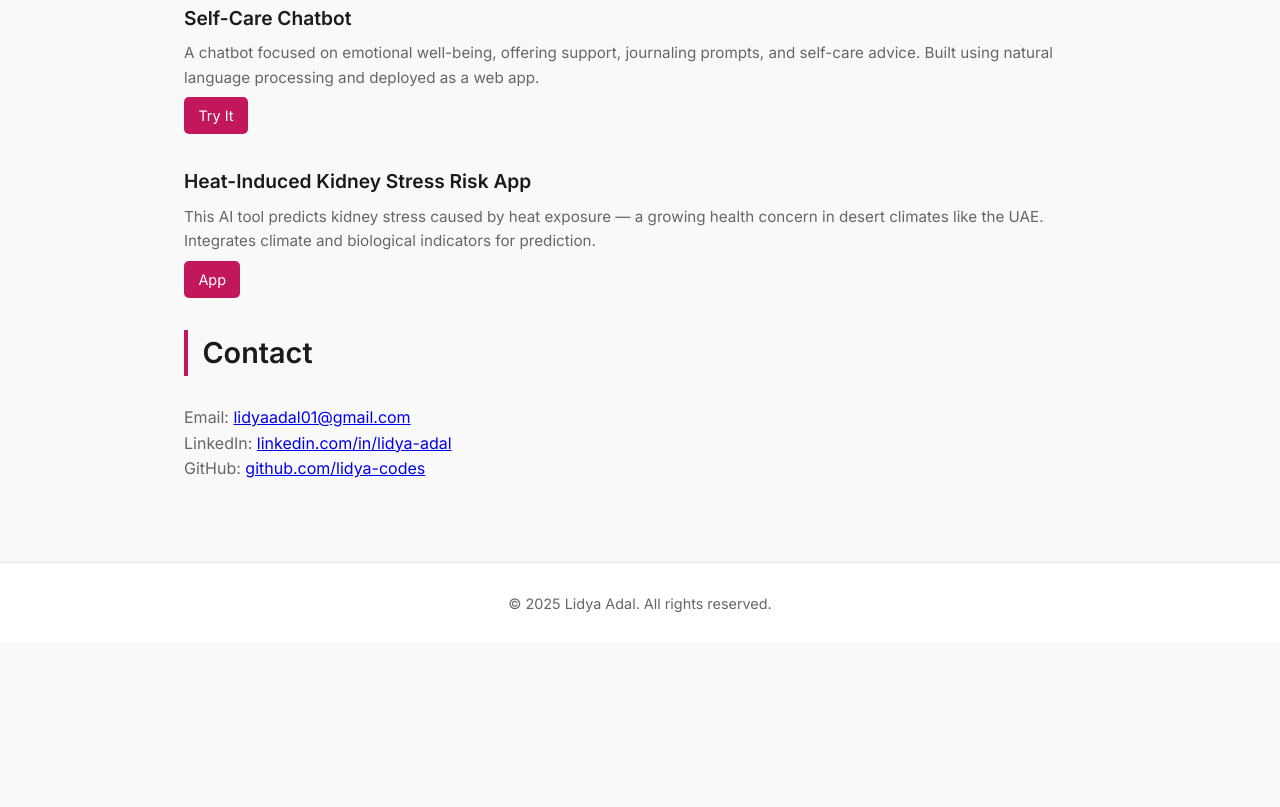
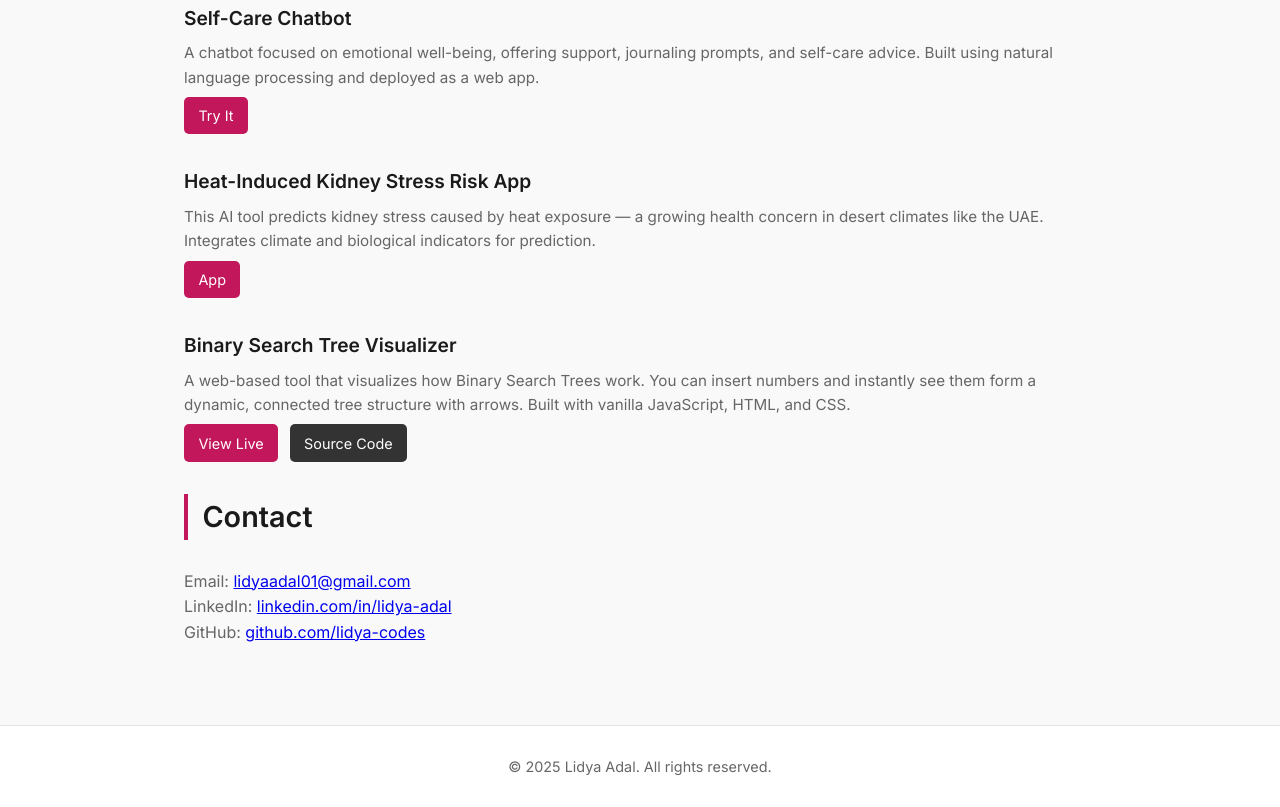
Before and after one commit to Lidya-codes/lidya-codes.github.io, a plain HTML site: page index.html in a window 1280 px wide. Shown: the part 691-1498 px from the top of the page. Before the commit the page ends 1334 px from the top, so only its background shows below. Drawn offline with nearby package versions, Linux system fonts and the light colour scheme.

Commit message:
Update index.html

```diff
--- a/index.html
+++ b/index.html
@@ -176,6 +176,13 @@
   <p>This AI tool predicts kidney stress caused by heat exposure — a growing health concern in desert climates like the UAE. Integrates climate and biological indicators for prediction.</p>
   <a href="https://heat-kidney-risk-predictor-cjcafvc3xzh2swaelzvhhc.streamlit.app/" target="_blank">App</a>
 </div>
+    <div class="project">
+  <h3>Binary Search Tree Visualizer</h3>
+  <p>A web-based tool that visualizes how Binary Search Trees work. You can insert numbers and instantly see them form a dynamic, connected tree structure with arrows. Built with vanilla JavaScript, HTML, and CSS.</p>
+  <a href="https://lidya-codes.github.io/bst-visualizer/" target="_blank">View Live</a>
+  <a href="https://github.com/lidya-codes/bst-visualizer" target="_blank" style="background:#333; margin-left: 0.5em;">Source Code</a>
+</div>
+
 
     <section id="contact">
       <h2>Contact</h2>
```
